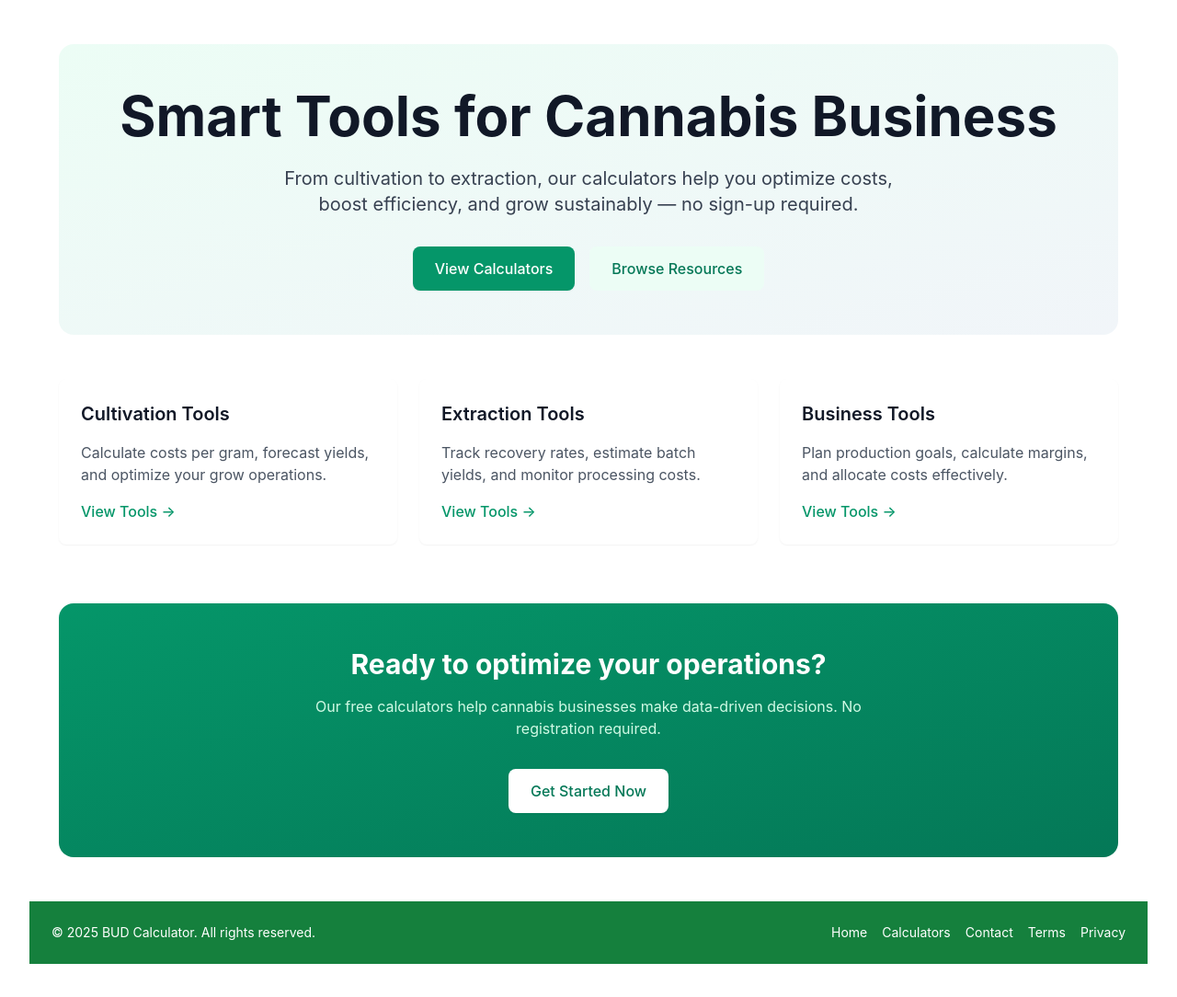
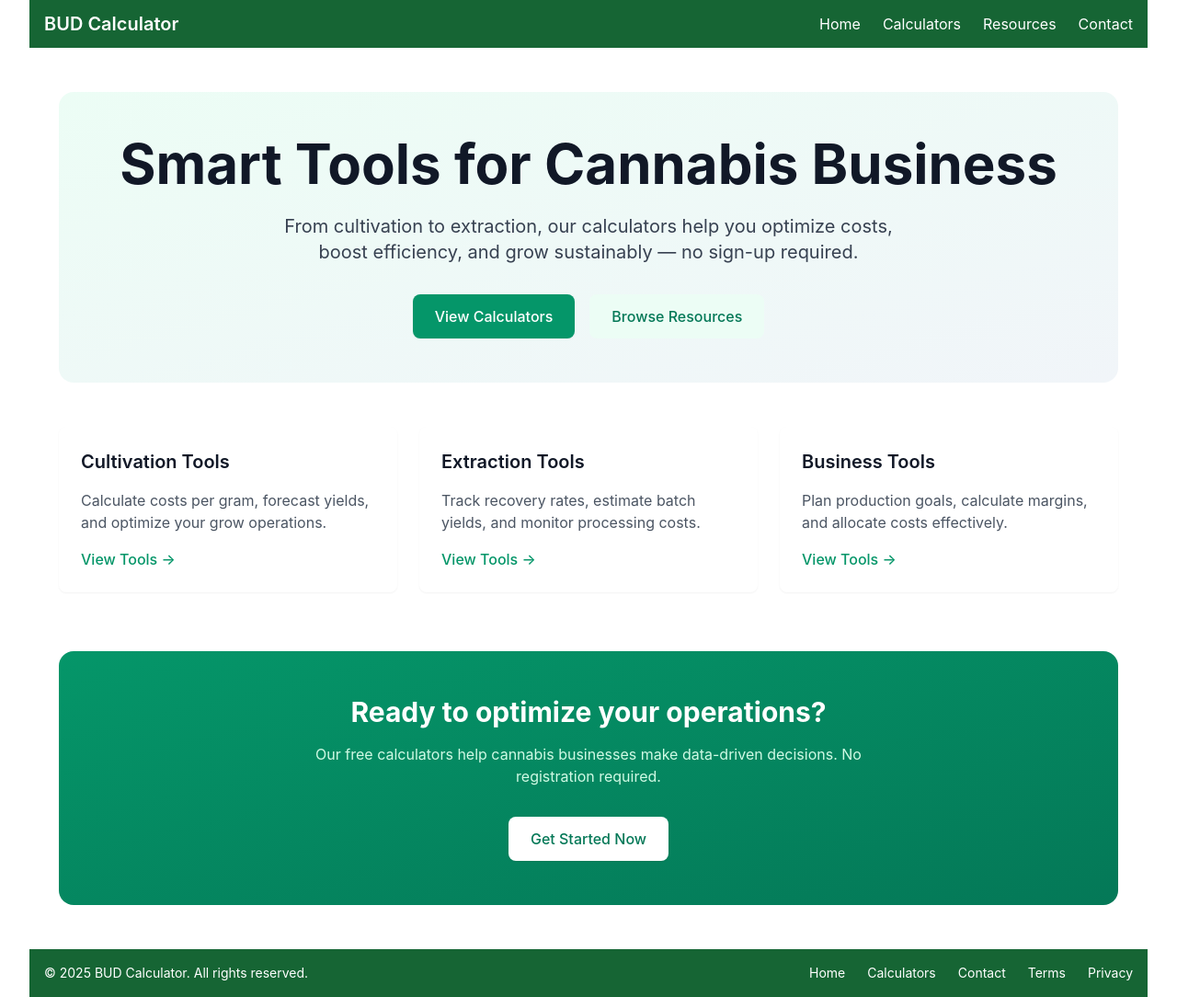
Before and after one commit to EbenMusich/bud-calc-bolt-lite, a Next.js app: page / in a window 1280 px wide. Shown: the whole page at 92% size. Before the commit the page ends 1048 px from the top, so only its background shows below. Built offline with nearby package versions, Linux system fonts and the light colour scheme.

Commit message:
Update Header and Footer Components

```diff
--- a/components/Footer.tsx
+++ b/components/Footer.tsx
@@ -3,16 +3,28 @@ import Link from "next/link";
 
 export default function Footer() {
   return (
-    <footer className="bg-green-700 text-white text-sm py-6 px-6">
-      <div className="max-w-7xl mx-auto flex flex-col md:flex-row justify-between items-center gap-4 text-center md:text-left">
-        <div>&copy; 2025 BUD Calculator. All rights reserved.</div>
-        <div className="space-x-4">
-          <Link href="/" className="hover:underline">Home</Link>
-          <Link href="/calculators" className="hover:underline">Calculators</Link>
-          <Link href="/contact" className="hover:underline">Contact</Link>
-          <Link href="/terms" className="hover:underline">Terms</Link>
-          <Link href="/privacy" className="hover:underline">Privacy</Link>
+    <footer className="bg-green-800 text-white px-4 py-4">
+      <div className="max-w-7xl mx-auto flex flex-col md:flex-row justify-between items-center gap-4">
+        <div className="text-sm">
+          &copy; {new Date().getFullYear()} BUD Calculator. All rights reserved.
         </div>
+        <nav className="flex flex-wrap justify-center gap-x-6 gap-y-2 text-sm">
+          <Link href="/" className="hover:text-green-200 transition-colors">
+            Home
+          </Link>
+          <Link href="/calculators" className="hover:text-green-200 transition-colors">
+            Calculators
+          </Link>
+          <Link href="/contact" className="hover:text-green-200 transition-colors">
+            Contact
+          </Link>
+          <Link href="/terms" className="hover:text-green-200 transition-colors">
+            Terms
+          </Link>
+          <Link href="/privacy" className="hover:text-green-200 transition-colors">
+            Privacy
+          </Link>
+        </nav>
       </div>
     </footer>
   );
--- a/components/Header.tsx
+++ b/components/Header.tsx
@@ -1,17 +1,90 @@
-import React from "react";
+import React, { useState } from "react";
 import Link from "next/link";
 
 export default function Header() {
+  const [isMenuOpen, setIsMenuOpen] = useState(false);
+
   return (
-    <header className="w-full absolute top-0 left-0 z-10 bg-transparent text-white py-6">
-      <div className="max-w-7xl mx-auto px-6 flex justify-between items-center">
-        <h1 className="text-lg font-bold">BUD Calculator</h1>
-        <nav className="hidden md:flex space-x-4">
-  <Link href="/" className="hover:underline">Home</Link>
-  <Link href="/calculators" className="hover:underline">Calculators</Link>
-  <Link href="/resources" className="hover:underline">Resources</Link>
-  <Link href="/contact" className="hover:underline">Contact</Link>
-</nav>
+    <header className="bg-green-800 text-white px-4 py-3 sticky top-0 z-50">
+      <div className="max-w-7xl mx-auto flex justify-between items-center">
+        <Link href="/" className="text-xl font-semibold hover:text-green-200 transition-colors">
+          BUD Calculator
+        </Link>
+
+        {/* Mobile Menu Button */}
+        <button
+          className="md:hidden"
+          onClick={() => setIsMenuOpen(!isMenuOpen)}
+          aria-label="Toggle menu"
+        >
+          <svg
+            className="w-6 h-6"
+            fill="none"
+            strokeLinecap="round"
+            strokeLinejoin="round"
+            strokeWidth="2"
+            viewBox="0 0 24 24"
+            stroke="currentColor"
+          >
+            {isMenuOpen ? (
+              <path d="M6 18L18 6M6 6l12 12" />
+            ) : (
+              <path d="M4 6h16M4 12h16M4 18h16" />
+            )}
+          </svg>
+        </button>
+
+        {/* Desktop Navigation */}
+        <nav className="hidden md:flex space-x-6">
+          <Link href="/" className="hover:text-green-200 transition-colors">
+            Home
+          </Link>
+          <Link href="/calculators" className="hover:text-green-200 transition-colors">
+            Calculators
+          </Link>
+          <Link href="/resources" className="hover:text-green-200 transition-colors">
+            Resources
+          </Link>
+          <Link href="/contact" className="hover:text-green-200 transition-colors">
+            Contact
+          </Link>
+        </nav>
+
+        {/* Mobile Navigation */}
+        {isMenuOpen && (
+          <nav className="absolute top-full left-0 right-0 bg-green-800 md:hidden p-4 border-t border-green-700">
+            <div className="flex flex-col space-y-3">
+              <Link
+                href="/"
+                className="hover:text-green-200 transition-colors"
+                onClick={() => setIsMenuOpen(false)}
+              >
+                Home
+              </Link>
+              <Link
+                href="/calculators"
+                className="hover:text-green-200 transition-colors"
+                onClick={() => setIsMenuOpen(false)}
+              >
+                Calculators
+              </Link>
+              <Link
+                href="/resources"
+                className="hover:text-green-200 transition-colors"
+                onClick={() => setIsMenuOpen(false)}
+              >
+                Resources
+              </Link>
+              <Link
+                href="/contact"
+                className="hover:text-green-200 transition-colors"
+                onClick={() => setIsMenuOpen(false)}
+              >
+                Contact
+              </Link>
+            </div>
+          </nav>
+        )}
       </div>
     </header>
   );
```
